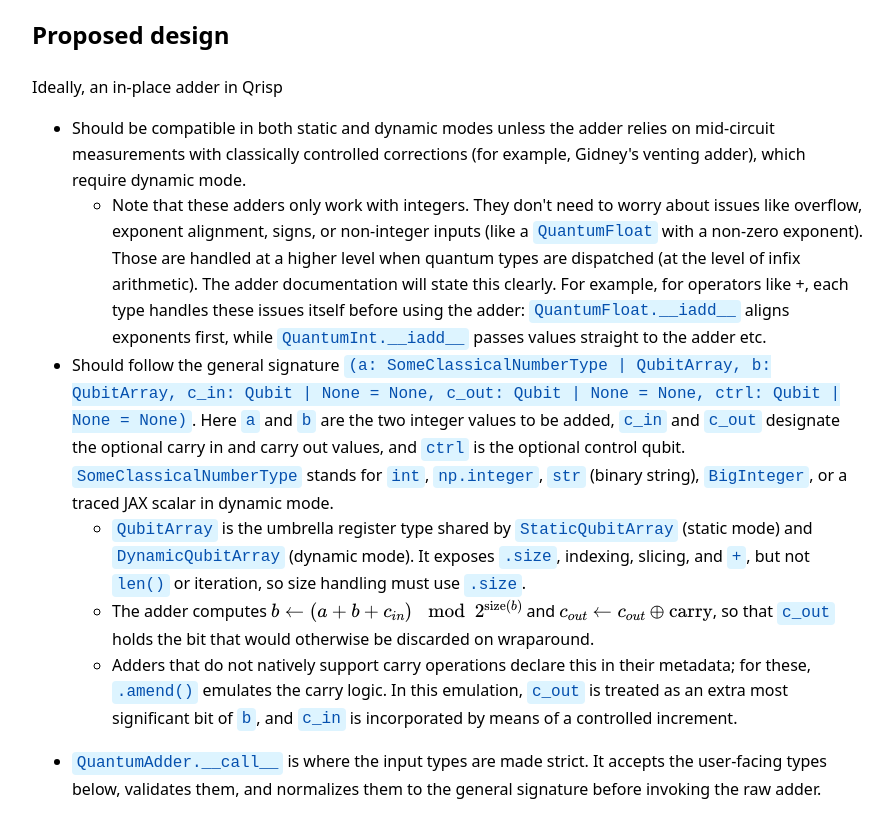
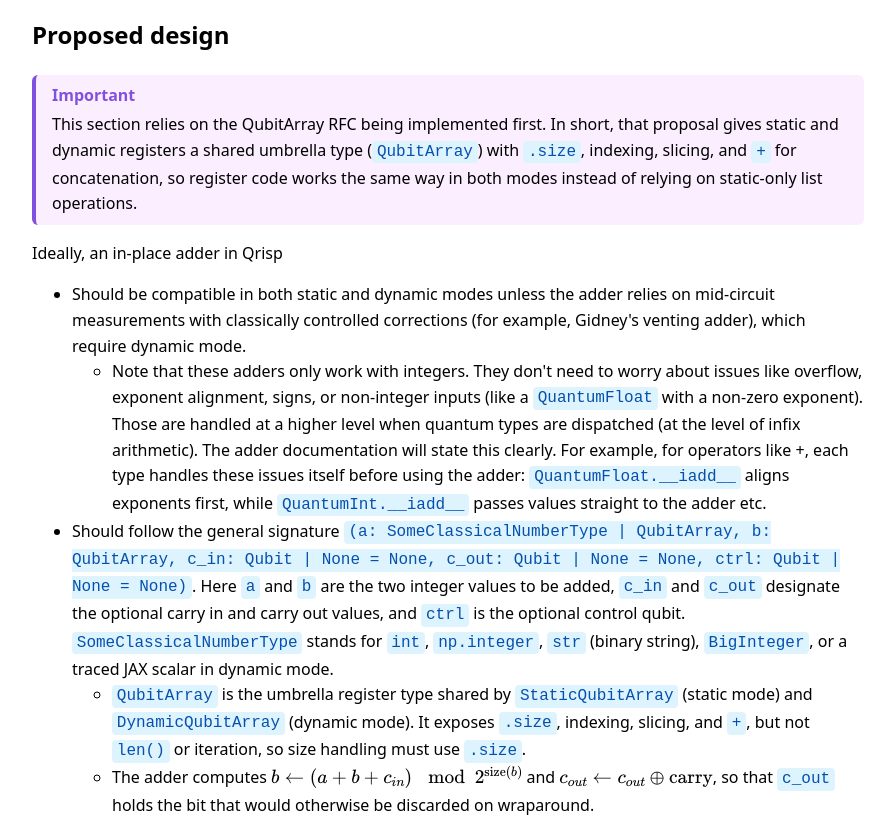
Before and after one commit to purva-thakre/qrisp-rfcs, a plain HTML site: page pr-preview/pr-2/index.html in a window 1280 px wide. Shown: the part 7272-8087 px from the top of the page, without its empty margins (192-1087 px from the left). Drawn offline with nearby package versions, Linux system fonts and the light colour scheme.

Commit message:
Deploy preview for PR 2 🛫

```diff
--- a/pr-preview/pr-2/index.html
+++ b/pr-preview/pr-2/index.html
@@ -286,6 +286,8 @@ span.linenos.special { color: #000000; background-color: #ffffc0; padding-left:
 </li>
 </ul>
 <h2 id="proposed-design">Proposed design</h2>
+<div class="alert important"><p class="alert-title">Important</p><p>This section relies on the QubitArray RFC being implemented first. In short, that proposal gives static and dynamic registers a shared umbrella type (<code>QubitArray</code>) with <code>.size</code>, indexing, slicing, and <code>+</code> for concatenation, so register code works the same way in both modes instead of relying on static-only list operations.</p></div>
+
 <p>Ideally, an in-place adder in Qrisp</p>
 <ul>
 <li>Should be compatible in both static and dynamic modes unless the adder relies on mid-circuit measurements with classically controlled corrections (for example, Gidney's venting adder), which require dynamic mode.<ul>
@@ -524,7 +526,7 @@ span.linenos.special { color: #000000; background-color: #ffffc0; padding-left:
 </li>
 </ol>
 <h3 id="qubitarray-integration">QubitArray integration</h3>
-<p>The adder input interface is built on the <code>QubitArray</code> umbrella type introduced by the preceding QubitArray RFC. <code>QubitArray</code> is the common interface shared by the static and dynamic register implementations — <code>StaticQubitArray</code> for static mode and <code>DynamicQubitArray</code> for dynamic mode — giving them a uniform interface for <code>.size</code>, indexing, and slicing. Because that RFC lands first:</p>
+<p>The adder input interface is built on the <code>QubitArray</code> umbrella type introduced by the preceding QubitArray RFC. <code>QubitArray</code> is the common interface shared by the static and dynamic register implementations (<code>StaticQubitArray</code> for static mode and <code>DynamicQubitArray</code> for dynamic mode), giving them a uniform interface for <code>.size</code>, indexing, and slicing. Because that RFC lands first:</p>
 <ul>
 <li><code>_validate_adder_inputs</code> simplifies from an isinstance chain to a check of <code>a</code>
   against <code>SomeClassicalNumberType | QubitArray</code> and <code>b</code> against <code>QubitArray</code>.</li>
```
